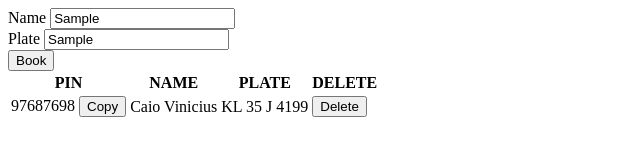
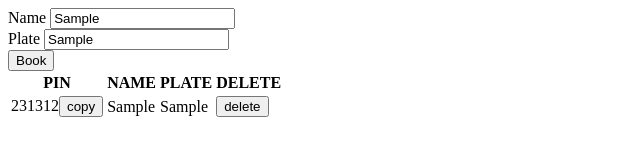
Before and after one commit to dcaiovinicius/parking-system, a website built with Vite: page index.html in a window 1280 px wide. Both pictures are taken after typing "Sample", "Sample" into the empty fields and a click on the button "Book". Shown: the whole page, without its empty margins (0-640 px from the left). Built offline with nearby package versions, Linux system fonts and the light colour scheme.

Commit message:
feat: add new table

```diff
--- a/index.html
+++ b/index.html
@@ -40,18 +40,7 @@
               <th>DELETE</th>
             </tr>
           </thead>
-          <tbody>
-            <tr>
-              <td>
-                <span>97687698</span>
-                <button>Copy</button>
-              </td>
-              <td>Caio Vinicius</td>
-              <td>KL 35 J 4199</td>
-              <td>
-                <button>Delete</button>
-              </td>
-            </tr>
+          <tbody data-target="tbody">
           </tbody>
         </table>
       </div>
--- a/src/controllers/Context.ts
+++ b/src/controllers/Context.ts
@@ -1,6 +1,8 @@
-import { selectors } from '../helpers/selectors'
+import { selectors } from '../helpers/selectors';
+import { createElement } from '../helpers/createElement';
 
 export default class Context {
+
   constructor() {
     this.submit();
   }
@@ -11,8 +13,43 @@ export default class Context {
 
       const name = selectors('data-input', 'name') as HTMLInputElement;
       const plate = selectors('data-input', 'plate') as HTMLInputElement;
-      console.log(name.value);
-      console.log(plate.value);
+
+      if (name.value != "" && plate.value) {
+        this.create([name.value, plate.value]);
+      }
     });
   }
+
+  create(filds: string[]) {
+    const tbody = selectors('data-target', 'tbody') as HTMLTableElement;
+    const tr = createElement('tr', null, null, null);
+
+    tr.appendChild(this.pin);
+
+    filds.forEach((element) => {
+      tr.appendChild(createElement('td', element, null, null));
+    });
+
+    tr.appendChild(this.delete);
+
+    tbody.appendChild(tr);
+  }
+
+  get pin() {
+    const pin = createElement('td', '231312', null, null);
+    const copy = createElement('button', 'copy', null, null);
+
+    pin.appendChild(copy);
+
+    return pin;
+  }
+
+  get delete() {
+    const td = createElement('td', null, null, null);
+    const buttonDelete = createElement('button', 'delete', null, null);
+
+    td.appendChild(buttonDelete);
+
+    return td;
+  }
 }
```
